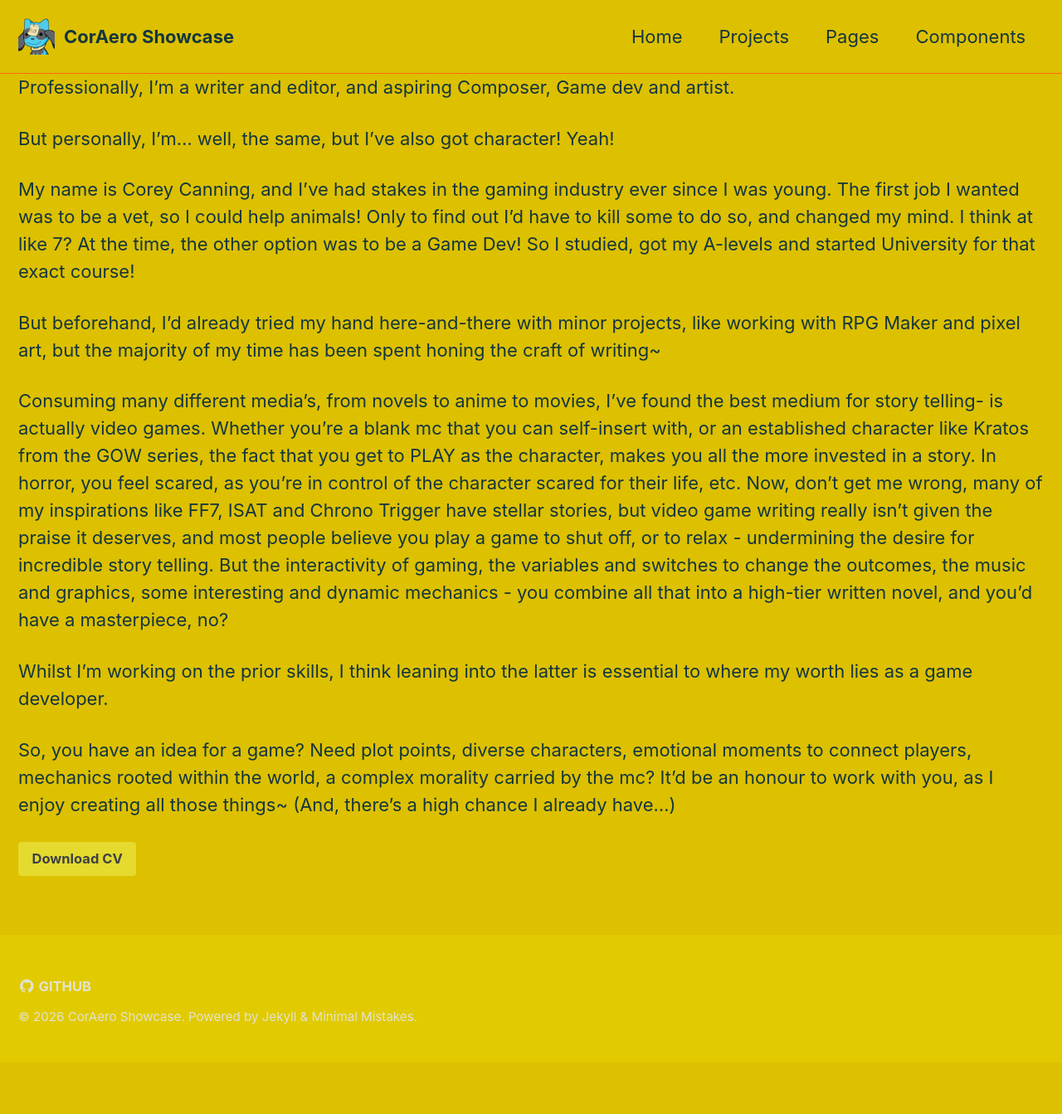
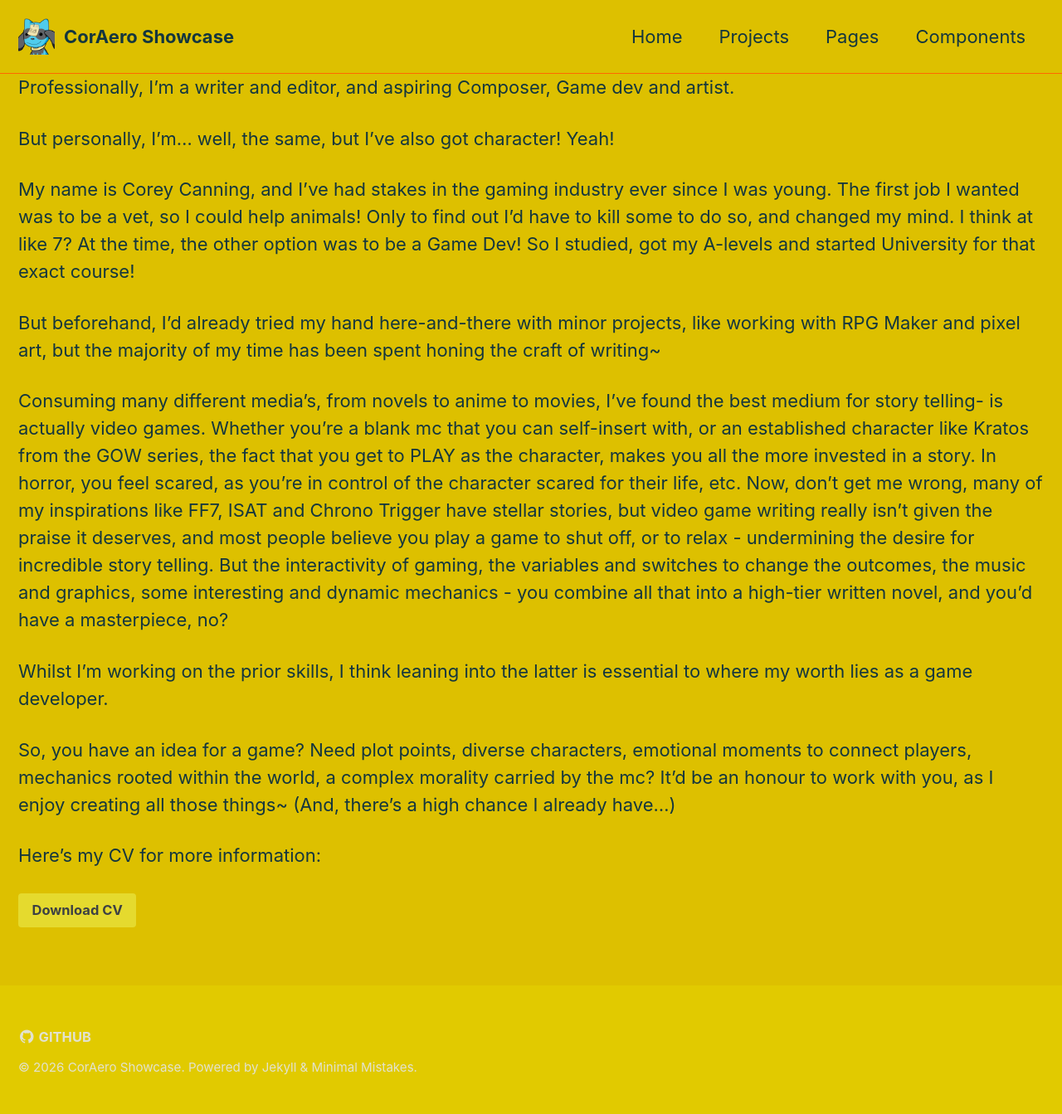
Before and after one commit to MUI-Corey/MUI-Corey.github.io, a Jekyll site: the page built from _pages/about-me.md, in a window 1280 px wide. Shown: the whole page at 83% size. Built offline with Jekyll 4.4.1, drawn with Linux system fonts in a browser that asks for light colours; before the commit the page ends 1281 px from its top, so only the background shows below that.

Commit message:
Add CV download link to about me page
Added a link to download the CV for more information.

```diff
--- a/_pages/about-me.md
+++ b/_pages/about-me.md
@@ -25,4 +25,6 @@ So, you have an idea for a game? Need plot points, diverse characters, emotional
 It’d be an honour to work with you, as I enjoy creating all those things~
 (And, there’s a high chance I already have…)
 
+Here's my CV for more information:
+
 {% include button url="https://drive.google.com/file/d/1FydacrDlFFgt4JTXGL831cb4WU37lcg1/view?usp=sharing" label="Download CV" class="btn--primary" %}
```
